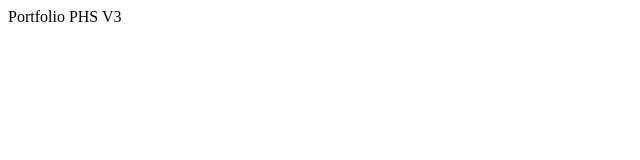
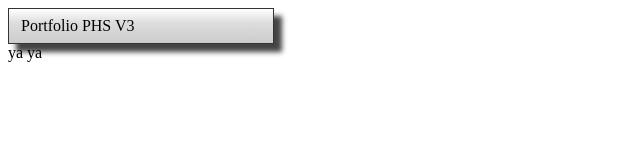
Before and after one commit to Paulhenrisolat/Portfiolio_PHS_V3.github.io, a plain HTML site: page index.html in a window 1280 px wide. Shown: the whole page, without its empty margins (0-640 px from the left). Drawn offline with Linux system fonts and the light colour scheme; files that its build step writes are made by us from their sources.

Commit message:
2eme version

```diff
--- /dev/null
+++ b/css/MainCss.css
@@ -0,0 +1,7 @@
+.sh {
+  width: 15em;
+  border: 1px solid #333;
+  box-shadow: 8px 8px 5px #444;
+  padding: 8px 12px;
+  background-image: linear-gradient(180deg, #fff, #ddd 40%, #ccc);
+}
--- a/index.html
+++ b/index.html
@@ -3,8 +3,15 @@
         <title>Porfolio Paul-Henri Solat</title>
         <meta charset="UTF-8">
         <meta name="viewport" content="width=device-width, initial-scale=1.0">
+        <meta name="description" content="Portfolio de Paul-Henri Solat - BTS SIO SLAM">
+        <meta name="author" content="Paul-Henri Solat">
+
+        <link href="ccs/MainCss.css" rel="stylesheet" type="text/css"/>
     </head>
     <body>
-        <div>Portfolio PHS V3</div>
+        <div class="sh">Portfolio PHS V3</div>
+        <div>
+            ya ya
+        </div>
     </body>
 </html>
```
